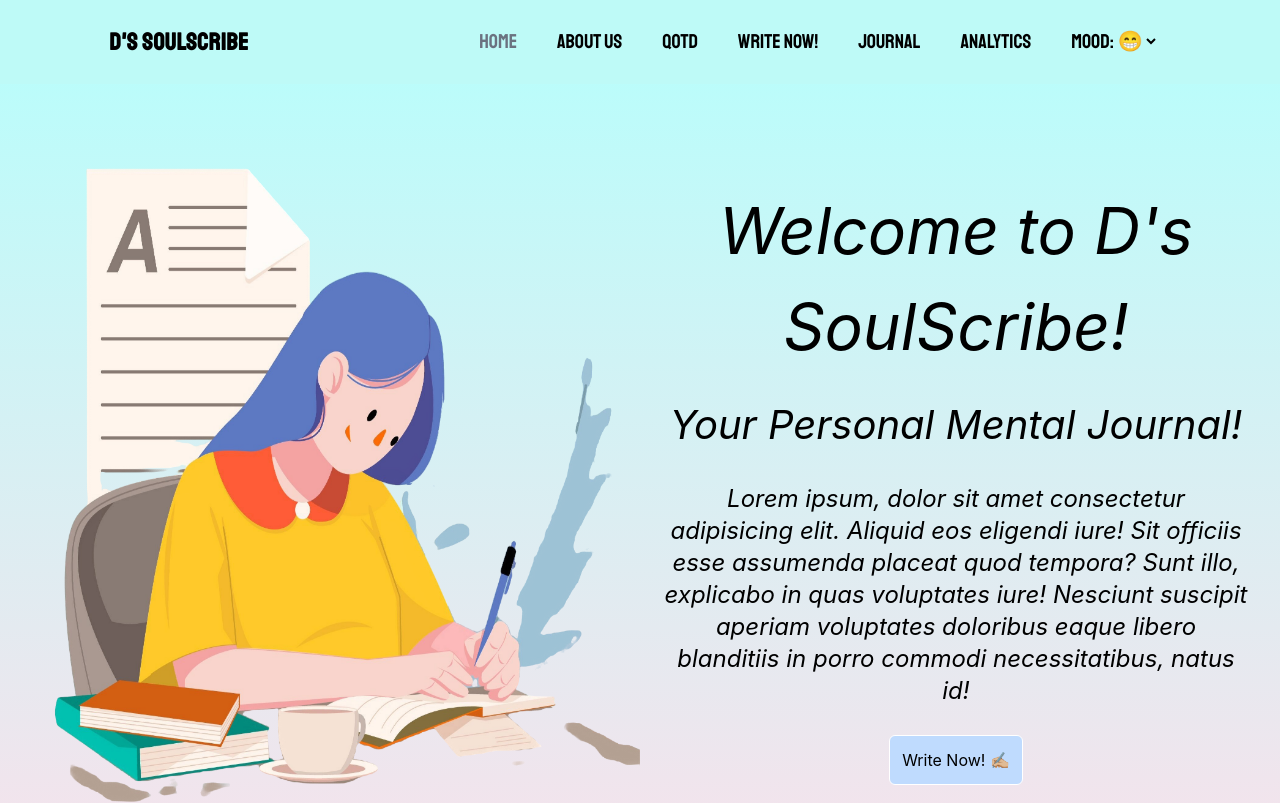
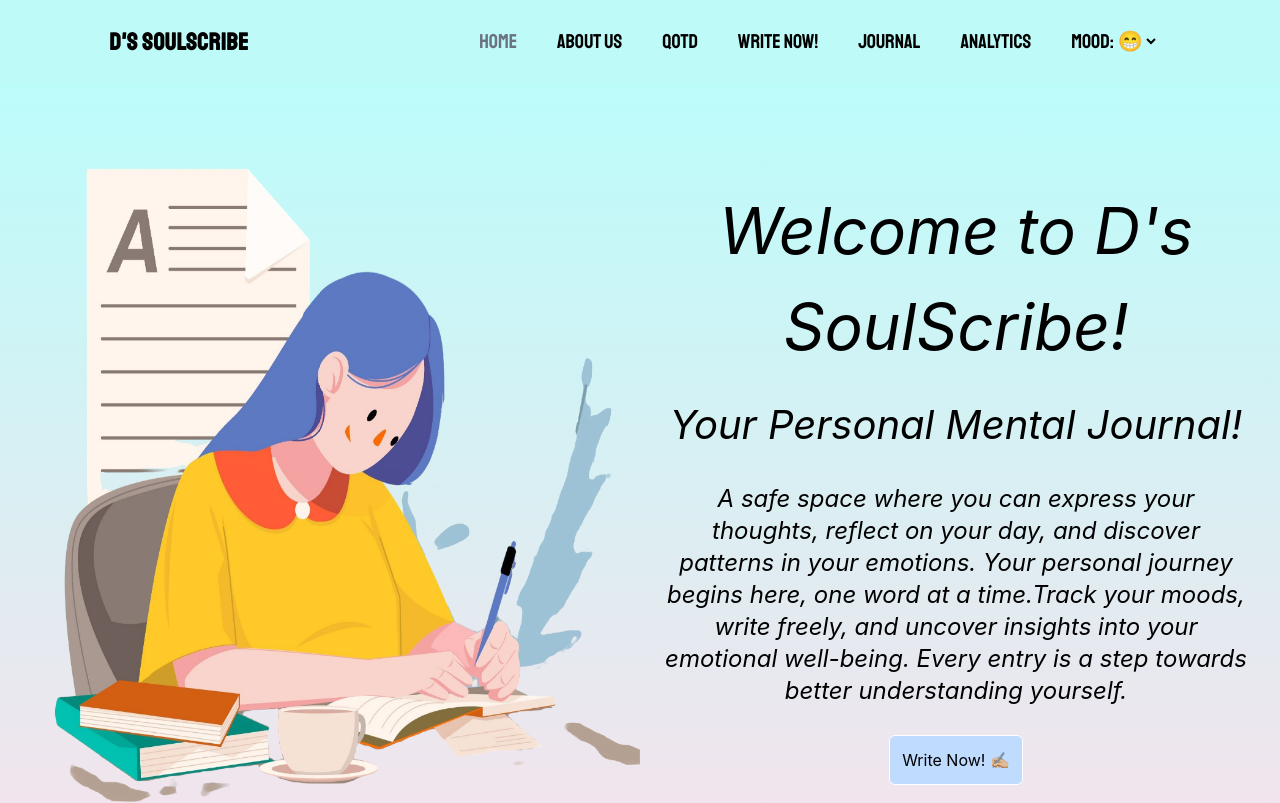
Before and after one commit to Dipanshu0612/Mental_Jorunal, a React (Create React App) app: page / in a window 1280 px wide. Shown: the top 803 px of the page. Built offline with nearby package versions, Linux system fonts and the light colour scheme; a web font is replaced by a local one.

Commit message:
Update Home page description.

```diff
--- a/src/Pages/Home.tsx
+++ b/src/Pages/Home.tsx
@@ -49,11 +49,7 @@ export default function Home() {
           <h1 className="text-[4rem] special-reveal md:text-[3rem] sm:text-[2.5rem]">Welcome to D's SoulScribe!</h1>
           <h3 className="text-[2.5rem] special-reveal2 md:text-[2rem] sm:text-[1.5rem]">Your Personal Mental Journal!</h3>
           <p className="text-2xl p-2 special-reveal3 md:text-[1.2rem] sm:text-[0.8rem]">
-            Lorem ipsum, dolor sit amet consectetur adipisicing elit. Aliquid
-            eos eligendi iure! Sit officiis esse assumenda placeat quod tempora?
-            Sunt illo, explicabo in quas voluptates iure! Nesciunt suscipit
-            aperiam voluptates doloribus eaque libero blanditiis in porro
-            commodi necessitatibus, natus id!
+            A safe space where you can express your thoughts, reflect on your day, and discover patterns in your emotions. Your personal journey begins here, one word at a time.Track your moods, write freely, and uncover insights into your emotional well-being. Every entry is a step towards better understanding yourself.
           </p>
           <button className="p-3 bg-blue-200 text-black rounded-md border border-white hover:bg-blue-300 transition-all hover:shadow-lg sm:text-[0.8rem]">
             <Link to="/write">Write Now! ✍🏼</Link>
```
